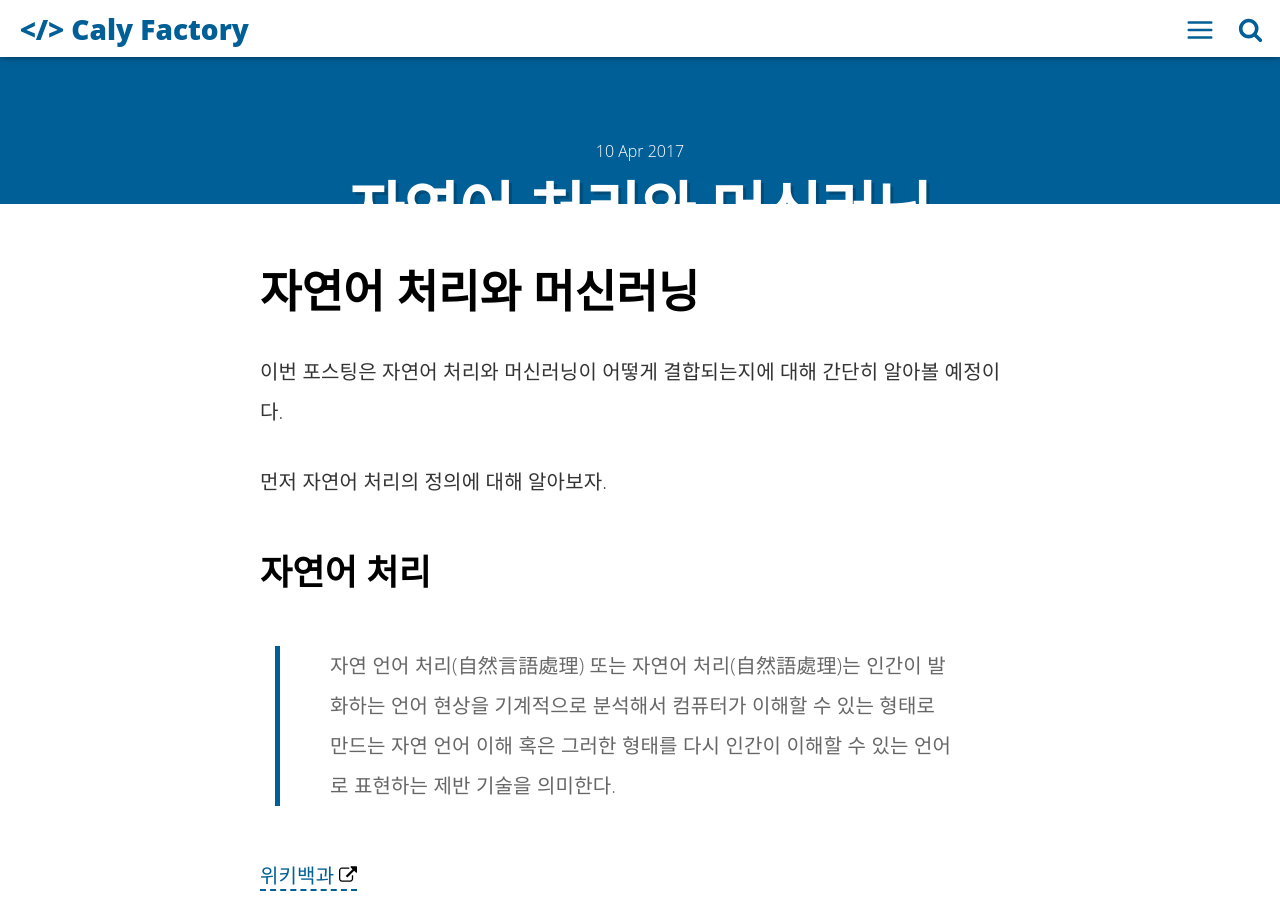
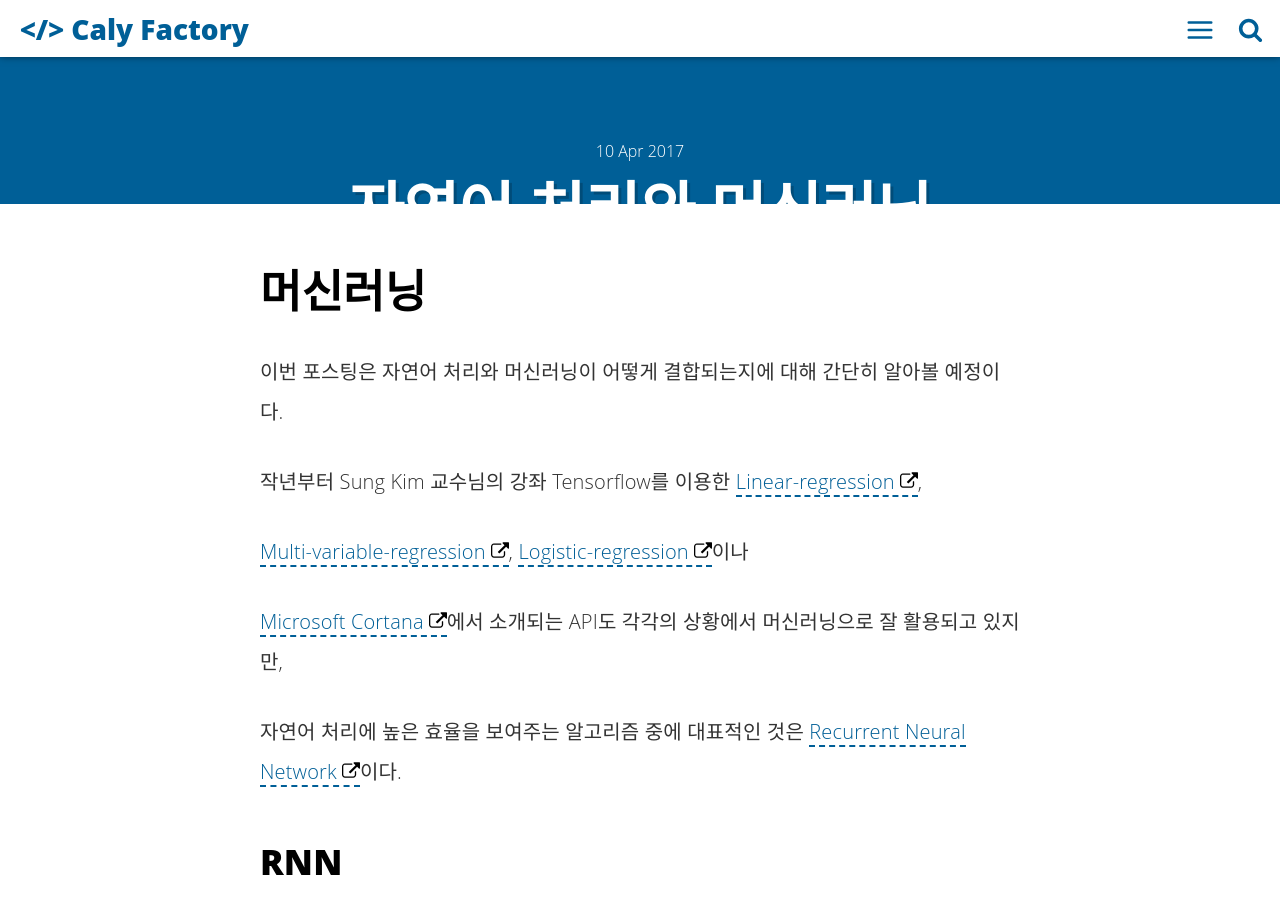
Before and after one commit to CalyFactory/CalyFactory.github.io, a Jekyll site: the page built from _posts/2017-04-11-자연어-처리와-머신러닝.md, in a window 1280 px wide and 1400 px high, scrolled down 296 px. Shown: the top 924 px of the window. Built offline with Jekyll 4.4.1, drawn with Linux system fonts in a browser that asks for light colours; comment, search, counter and statistics services are not loaded; some of the changed text lies outside the part shown.

Commit message:
refgjin posting

```diff
--- a/_posts/2017-04-11-자연어-처리와-머신러닝.md
+++ b/_posts/2017-04-11-자연어-처리와-머신러닝.md
@@ -3,39 +3,21 @@ layout: post
 title: "자연어 처리와 머신러닝"
 date: 2017-04-10 18:18:44
 image: '/assets/img/'
-description: '자연어 처리 및 머신러닝'
-main-class: 'NLP'
+description: '머신러닝의 기초'
+main-class: 'ML'
 color: '#1D91F5'
 tags:
 - NLP
 - ML
 categories:
 twitter_text:
-introduction: '자연어 처리와 머신러닝에 대한 소개'
+introduction: '머신러닝에 대한 소개'
 ---
 
-자연어 처리와 머신러닝
+머신러닝
 ====
 
 이번 포스팅은 자연어 처리와 머신러닝이 어떻게 결합되는지에 대해 간단히 알아볼 예정이다.
-
-먼저 자연어 처리의 정의에 대해 알아보자.
-
-자연어 처리
----
-
->자연 언어 처리(自然言語處理) 또는 자연어 처리(自然語處理)는 인간이 발화하는 언어 현상을 기계적으로 분석해서 컴퓨터가 이해할 수 있는 형태로 만드는 자연 언어 이해 혹은 그러한 형태를 다시 인간이 이해할 수 있는 언어로 표현하는 제반 기술을 의미한다.
-
-[위키백과](https://ko.wikipedia.org/wiki/%EC%9E%90%EC%97%B0_%EC%96%B8%EC%96%B4_%EC%B2%98%EB%A6%AC)
-
-자연어 처리는 간략히 '형태소 분석-품사 부착-구절 단위 분석-구문 분석'으로 이뤄져 있다.
-
-음절 단위로 끊어서 분석한 뒤에, 조사와 같은 품사를 부착하여 하나의 구(혹은 절) 단위로 만든다.
-
-이 구나 절 단위로 분석을 하면, 문장의 골격을 구성하기 위한 구문 분석 과정을 거치게 된다.
-
-
-자연어 처리는 이전부터 계속 연구를 거듭하고 있었고, 최근 각광받기 시작한 머신러닝과 결합하게 된다.
 
 작년부터 Sung Kim 교수님의 강좌 Tensorflow를 이용한 [Linear-regression](https://www.youtube.com/watch?v=Hax03rCn3UI),
 
```
Also changed, not shown: other parts of _posts/2017-04-11-자연어-처리와-머신러닝.md (+1 -1 lines), _posts/2017-05-06-형태소-분석의-기초.md (added, +72 -0 lines).
